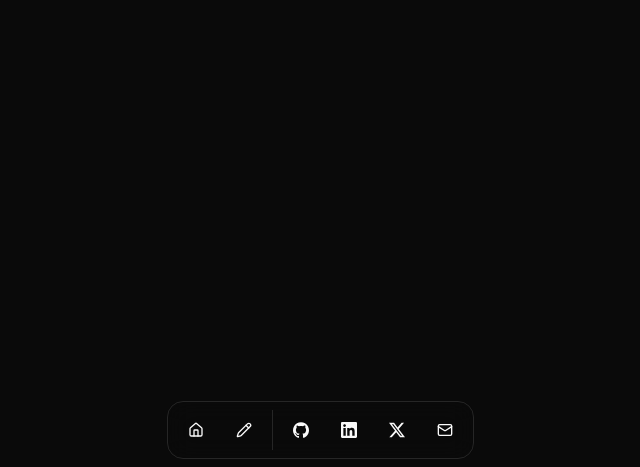
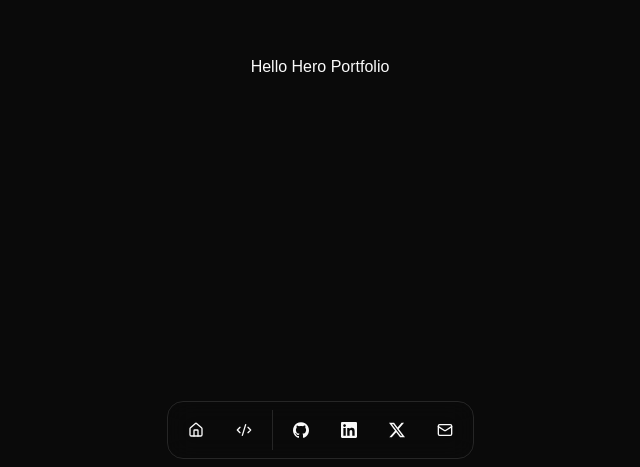
Before and after one commit to LaisVilla/nextjsday-aula1, a Next.js app: page / in a window 1280 px wide. Shown: the part 333-800 px from the top of the page, without its empty margins (320-960 px from the left). Built offline with nearby package versions, Linux system fonts and the light colour scheme.

Commit message:
feat: add hero component

```diff
--- a/src/app/_components/header.tsx
+++ b/src/app/_components/header.tsx
@@ -1,6 +1,6 @@
 "use client";
 
-import { CalendarIcon, HomeIcon, MailIcon, PencilIcon } from "lucide-react";
+import { CalendarIcon, CodeXmlIcon, HomeIcon, MailIcon} from "lucide-react";
 import Link from "next/link";
 import React from "react";
 
@@ -64,18 +64,18 @@ const Icons = {
 const DATA = {
   navbar: [
     { href: "#", icon: HomeIcon, label: "Home" },
-    { href: "#projects", icon: PencilIcon, label: "Projetos" },
+    { href: "#projects", icon: CodeXmlIcon, label: "Projetos" },
   ],
   contact: {
     social: {
       GitHub: {
         name: "GitHub",
-        url: "#",
+        url: "https://github.com/LaisVilla",
         icon: Icons.github,
       },
       LinkedIn: {
         name: "LinkedIn",
-        url: "#",
+        url: "https://www.linkedin.com/in/lais-villa-205614127/",
         icon: Icons.linkedin,
       },
       X: {
@@ -94,7 +94,7 @@ const DATA = {
 
 export function Header() {
   return (
-    <div className="absolute bottom-2 left-0 right-0">
+    <div className="fixed bottom-2 left-0 right-0">
       <div className="flex flex-col items-center justify-center">
         <TooltipProvider>
           <Dock direction="middle">
--- /dev/null
+++ b/src/app/_components/hero.tsx
@@ -0,0 +1,7 @@
+const HeroHome = () => {
+    return (
+        <div>Hello Hero Portfolio</div>
+    );
+}
+
+export default HeroHome;
--- a/src/app/page.tsx
+++ b/src/app/page.tsx
@@ -1,9 +1,11 @@
 import { Header } from "./_components/header";
+import HeroHome from "./_components/hero";
 
 export default function Home() {
   return (
   <div className="flex items-center justify-center h-screen">
     <Header/>
+    <HeroHome/>
   </div>
 
   );
```
